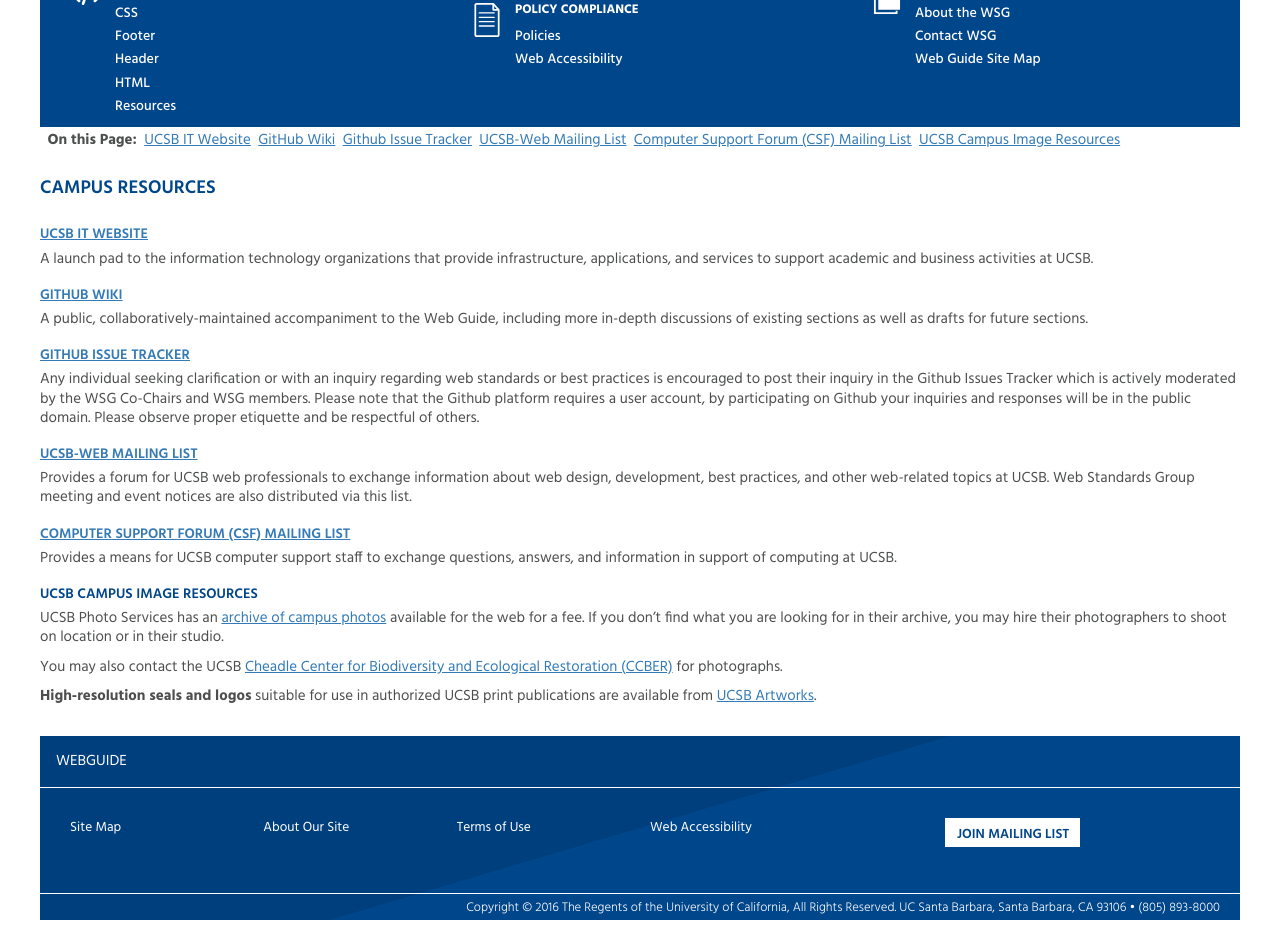
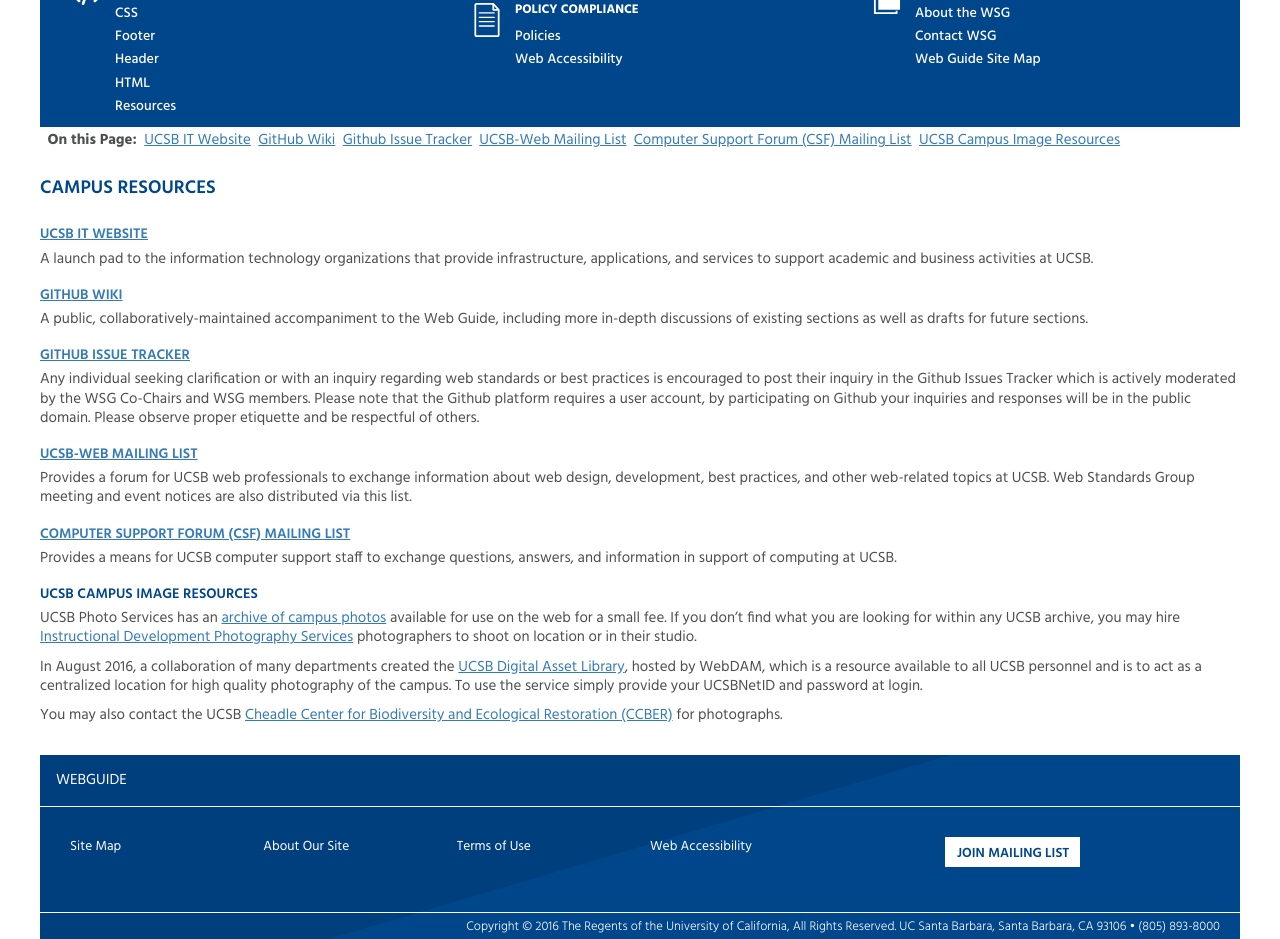
Before and after one commit to ucsb/webguide, a Jekyll site: the page built from campus-resources.md, in a window 1280 px wide and 1284 px high, cut to the strip 345-1284 px from the top of the window. Built offline with Jekyll 4.4.1, drawn with Linux system fonts in a browser that asks for light colours.

Commit message:
Document WebDam and the photoshelter archive. (#12)

```diff
--- a/campus-resources.md
+++ b/campus-resources.md
@@ -34,14 +34,13 @@
 ### UCSB Campus Image Resources
 
 UCSB Photo Services has an
-[archive of campus photos](http://photo.production.id.ucsb.edu/) available for
-the web for a fee. If you don't find what you are looking for in their archive,
-you may hire their photographers to shoot on location or in their studio.
+[archive of campus photos](http://ucsbphoto.photoshelter.com/) available for
+use on the web for a small fee. If you don't find what you are looking for within any UCSB archive,
+you may hire [Instructional Development Photography Services](http://photo.production.id.ucsb.edu/) photographers to shoot on location or in their studio.
+
+In August 2016, a collaboration of many departments created the [UCSB Digital Asset Library](https://ucsb.webdamdb.com/
+), hosted by WebDAM, which is a resource available to all UCSB personnel and is to act as a centralized location for high quality photography of the campus. To use the service simply provide your UCSBNetID and password at login.
 
 You may also contact the UCSB
 [Cheadle Center for Biodiversity and Ecological Restoration (CCBER)](http://ccber.ucsb.edu)
 for photographs.
-
-**High-resolution seals and logos** suitable for use in authorized UCSB
-print publications are available from
-[UCSB Artworks](http://www.aw.id.ucsb.edu/logos/).
```
